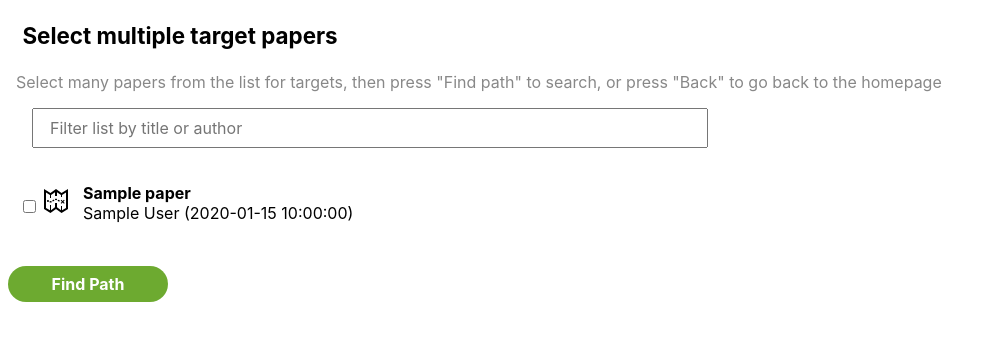
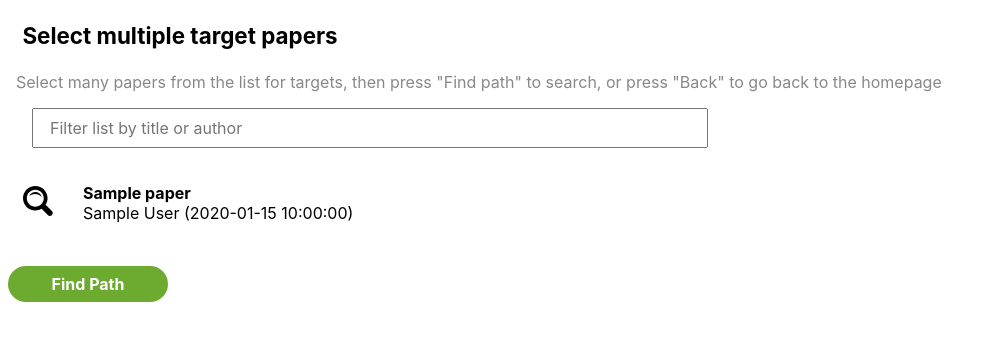
Before and after one commit to knowledge-direct/knowledge-direct, a Flask app: template back_end/templates/search_multiple.html in a window 1280 px wide. Shown: the part 40-381 px from the top of the page, without its empty margins (0-996 px from the left). Run offline with Flask 2, Linux system fonts and the light colour scheme; the template is opened without the code that fills it: most values are stand-ins (such as "Sample title", 1, 10 or a date in 2020).

Commit message:
Added search symbol checkboxes

```diff
--- a/back_end/static/css/style.css
+++ b/back_end/static/css/style.css
@@ -156,6 +156,29 @@ input.paper-search {
   width: 50%
 }
 
+input[type=checkbox].search {
+  -webkit-appearance: none;
+  -moz-appearance: none;
+  appearance: none;
+  width: 30px;
+  height: 30px;
+  background-image: url('/static/img/search.svg');
+  background-size: 100%;
+  background-repeat: no-repeat;
+}
+
+input[type=checkbox].search:checked {
+  background-image: url('/static/img/search_checked.svg');
+}
+
+.paper-list-multiple label {
+  cursor: pointer;
+}
+
+.paper-list-multiple label:hover * {
+  background-color: #dddddd;
+}
+
 /* Search Graph styles */
 
 .search-graph {
--- a/back_end/templates/search_multiple.html
+++ b/back_end/templates/search_multiple.html
@@ -7,20 +7,14 @@
   <h3>Select multiple target papers</h3>
     <p class="desc">Select many papers from the list for targets, then press "Find path" to search, or press "Back" to go back to the homepage</p>
   <input type="text" placeholder="Filter list by title or author" class="paper-search"/>
-  <ul class="paper-list">
+  <ul class="paper-list paper-list-multiple">
     {% for paper in unread_papers %}
       <li>
         <label>
           <table>
             <tr>
               <td data-paper-id="{{ paper['paper_id'] }}" class="unread">
-                <input type="checkbox" name="{{ paper['paper_id'] }}">
-                <span class="find-shortest-path">
-                  <a href="/search?paper={{ paper['paper_id'] }}">
-                    <img src="/static/img/path.svg" class="path"/>
-                  </a>
-                </span>
-
+                <input type="checkbox" name="{{ paper['paper_id'] }}" class="search">
               </td>
               <td>
                 <b>{{ paper['title'] }}</b>
```
Also changed, not shown: back_end/static/img/search.svg (added), back_end/static/img/search_checked.svg (added).
